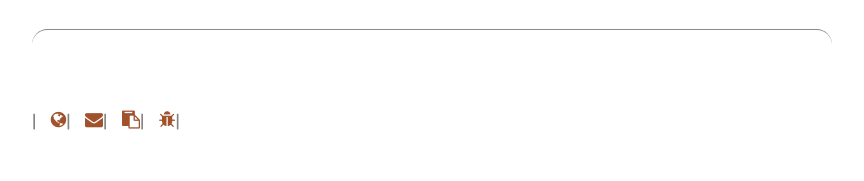
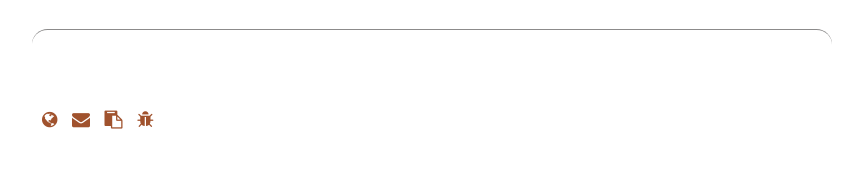
Before and after one commit to avicoder/avicoder.github.io, a Jekyll site: the page built from index.html, in a window 1280 px wide. Shown: the part 813-994 px from the top of the page, without its empty margins (208-1072 px from the left). Built offline with Jekyll 4.4.1, drawn with Linux system fonts in a browser that asks for light colours; some web fonts are replaced.

Commit message:
Update default.html

```diff
--- a/_layouts/default.html
+++ b/_layouts/default.html
@@ -41,19 +41,19 @@
     <div class="wrapper">
 
         <ul class="menu">
-                |
+
             <a href="/media.html" class="social-links__entry" target="_blank">
                 <i class="fa fa-globe" aria-hidden="true"></i>
-            </a>|
+            </a>
             <a href="mailto:avicoder[at]outlook[dot]com" class="social-links__entry" target="_blank">
                 <i class="fa fa-envelope" aria-hidden="true"></i>
-            </a>|
+            </a>
              <a href="https://github.com/avicoder/notes" class="social-links__entry" target="_blank">
                 <i class="fa fa-clipboard" aria-hidden="true"></i>
-            </a>|
+            </a>
             <a href="http://hack.plus" class="social-links__entry" target="_blank">
                 <i class="fa fa-bug" aria-hidden="true"></i>
-            </a>|
+            </a>
 
         </ul>
         </div>
```
